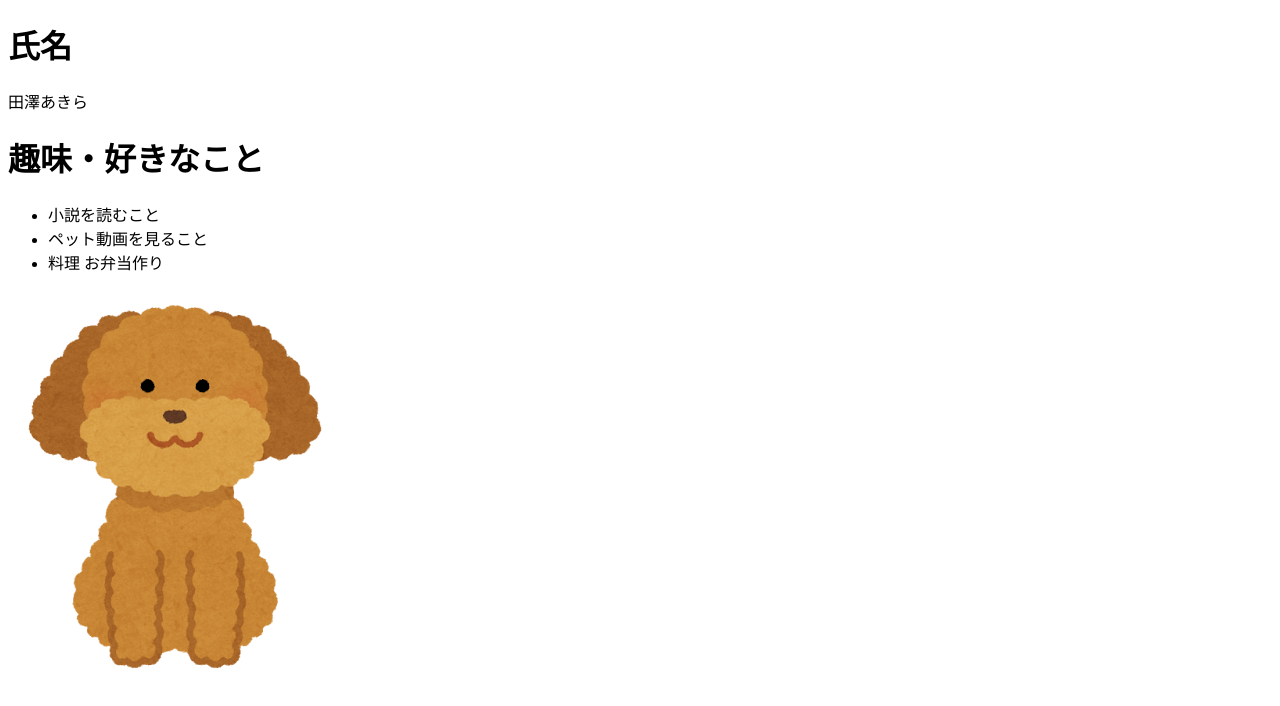
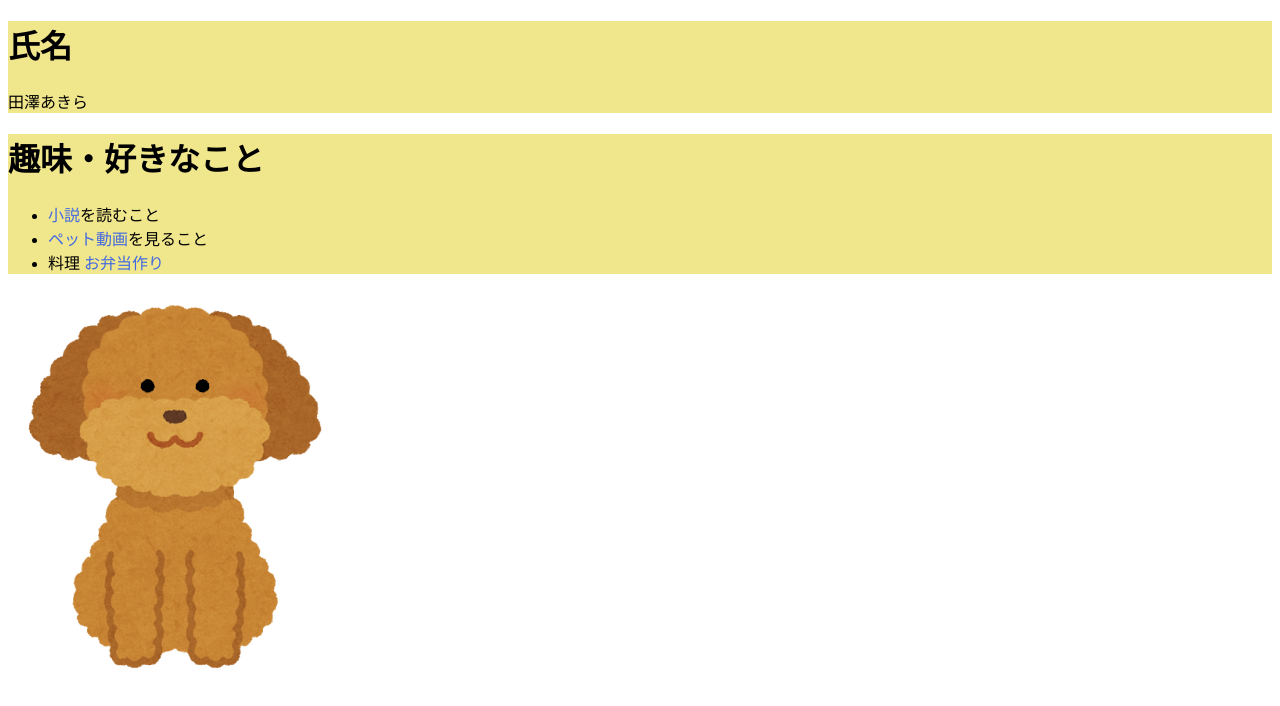
Before and after one commit to a-tazawa/WebDesign-Task, a plain HTML site: page profile/index.html in a window 1280 px wide. Drawn offline with Linux system fonts and the light colour scheme.

Commit message:
profileの装飾課題の提出

```diff
--- a/profile/index.html
+++ b/profile/index.html
@@ -1,17 +1,25 @@
 <!DOCTYPE html>
 <html>
+
 <head>
     <title>自己紹介</title>
+    <link rel="stylesheet" href="profile-style.css">
 </head>
+
 <body>
+    <div class="b">
         <h1>氏名</h1>
         <p>田澤あきら</p>
+    </div>
+    <div class="b">
         <h1>趣味・好きなこと</h1>
         <ul>
-            <li>小説を読むこと</li>
-            <li>ペット動画を見ること</li>
-            <li>料理 お弁当作り</li>
+            <li><span class="a">小説</span>を読むこと</li>
+            <li><span class="a">ペット動画</span>を見ること</li>
+            <li>料理 <span class="a">お弁当作り</span></li>
         </ul>
+    </div>
     <img src="img/img.png" alt="いぬ">
 </body>
+
 </html>
--- /dev/null
+++ b/profile/profile-style.css
@@ -0,0 +1,7 @@
+@charset "utf-8";
+.a{
+    color: #4169E1;
+}
+.b{
+    background-color: #F0E68C;
+}
```
Lines whose indentation alone changed are shown as unchanged.
